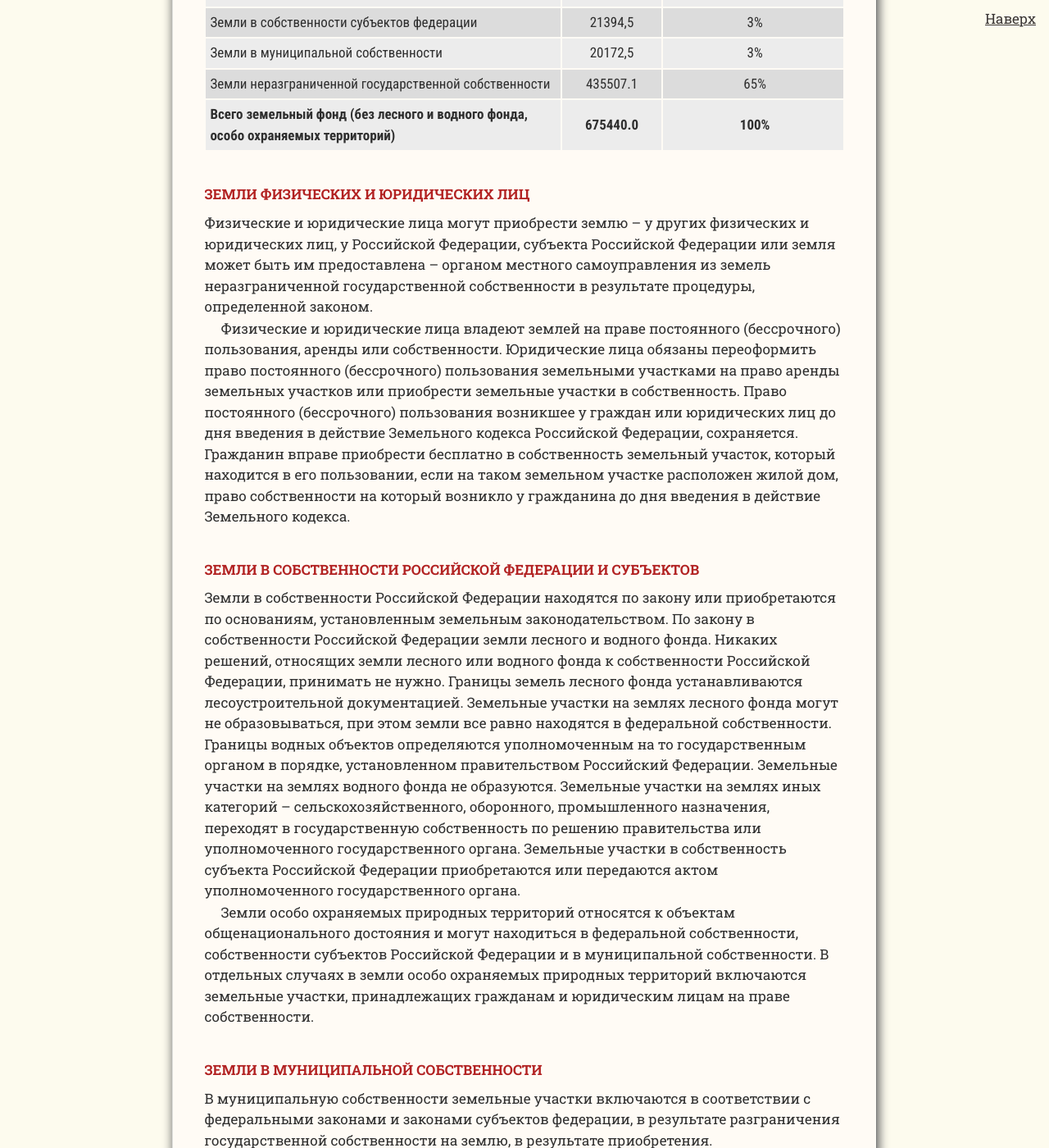
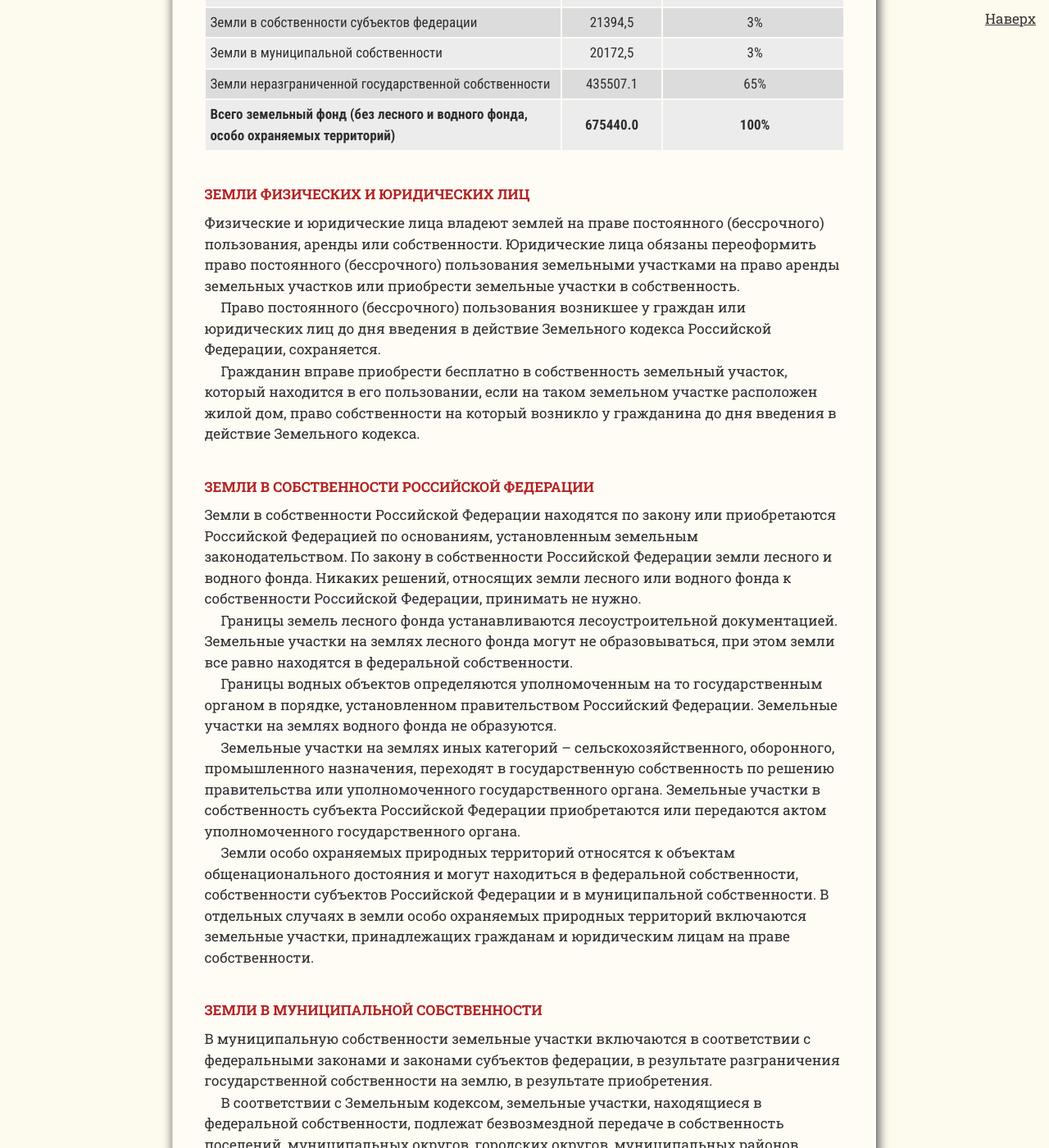
Before and after one commit to SergSi/land-use-art, a Jekyll site: the page built from _articles/2024-07-11-sostav.md, in a window 1280 px wide and 1400 px high, scrolled down 2041 px. Shown: the whole window at 82% size. Built offline with Jekyll 4.4.1, drawn with Linux system fonts in a browser that asks for light colours; some web fonts are replaced; some of the changed text lies outside the part shown.

Commit message:
Update 2024-07-11-sostav.md

```diff
--- a/_articles/2024-07-11-sostav.md
+++ b/_articles/2024-07-11-sostav.md
@@ -41,13 +41,21 @@
 
 # Земли физических и юридических лиц
 
-Физические и юридические лица могут приобрести землю – у других физических и юридических лиц, у Российской Федерации, субъекта Российской Федерации или земля может быть им предоставлена – органом местного самоуправления из земель неразграниченной государственной собственности в результате процедуры, определенной законом.
+Физические и юридические лица владеют землей на праве постоянного (бессрочного) пользования, аренды или собственности. Юридические лица обязаны переоформить право постоянного (бессрочного) пользования земельными участками на право аренды земельных участков или приобрести земельные участки в собственность.
 
-Физические и юридические лица владеют землей на праве постоянного (бессрочного) пользования, аренды или собственности. Юридические лица обязаны переоформить право постоянного (бессрочного) пользования земельными участками на право аренды земельных участков или приобрести земельные участки в собственность. Право постоянного (бессрочного) пользования  возникшее у граждан или юридических лиц до дня введения в действие Земельного кодекса Российской Федерации, сохраняется. Гражданин вправе приобрести бесплатно в собственность земельный участок, который находится в его пользовании, если на таком земельном участке расположен жилой дом, право собственности на который возникло у гражданина до дня введения в действие Земельного кодекса.
+Право постоянного (бессрочного) пользования  возникшее у граждан или юридических лиц до дня введения в действие Земельного кодекса Российской Федерации, сохраняется.
 
-# Земли в собственности Российской Федерации и субъектов
+Гражданин вправе приобрести бесплатно в собственность земельный участок, который находится в его пользовании, если на таком земельном участке расположен жилой дом, право собственности на который возникло у гражданина до дня введения в действие Земельного кодекса.
 
-Земли в собственности Российской Федерации находятся по закону или приобретаются по основаниям, установленным земельным законодательством. По закону в собственности Российской Федерации земли лесного и водного фонда. Никаких решений, относящих земли лесного или водного фонда к собственности Российской Федерации, принимать не нужно. Границы земель лесного фонда устанавливаются лесоустроительной документацией. Земельные участки на землях лесного фонда могут не образовываться, при этом земли все равно находятся в федеральной собственности. Границы водных объектов определяются уполномоченным на то государственным органом в порядке, установленном правительством Российский Федерации. Земельные участки на землях водного фонда не образуются. Земельные участки на землях иных категорий – сельскохозяйственного, оборонного, промышленного назначения, переходят в государственную собственность по решению правительства или уполномоченного государственного органа. Земельные участки в собственность субъекта Российской Федерации приобретаются или передаются актом уполномоченного государственного органа.
+# Земли в собственности Российской Федерации
+
+Земли в собственности Российской Федерации находятся по закону или приобретаются Российской Федерацией по основаниям, установленным земельным законодательством. По закону в собственности Российской Федерации земли лесного и водного фонда. Никаких решений, относящих земли лесного или водного фонда к собственности Российской Федерации, принимать не нужно.
+
+Границы земель лесного фонда устанавливаются лесоустроительной документацией. Земельные участки на землях лесного фонда могут не образовываться, при этом земли все равно находятся в федеральной собственности.
+
+Границы водных объектов определяются уполномоченным на то государственным органом в порядке, установленном правительством Российский Федерации. Земельные участки на землях водного фонда не образуются.
+
+Земельные участки на землях иных категорий – сельскохозяйственного, оборонного, промышленного назначения, переходят в государственную собственность по решению правительства или уполномоченного государственного органа. Земельные участки в собственность субъекта Российской Федерации приобретаются или передаются актом уполномоченного государственного органа.
 
 Земли особо охраняемых природных территорий относятся к объектам общенационального достояния и могут находиться в федеральной собственности, собственности субъектов Российской Федерации и в муниципальной собственности. В отдельных случаях в земли особо охраняемых природных территорий включаются земельные участки, принадлежащих гражданам и юридическим лицам на праве собственности.
 
```
